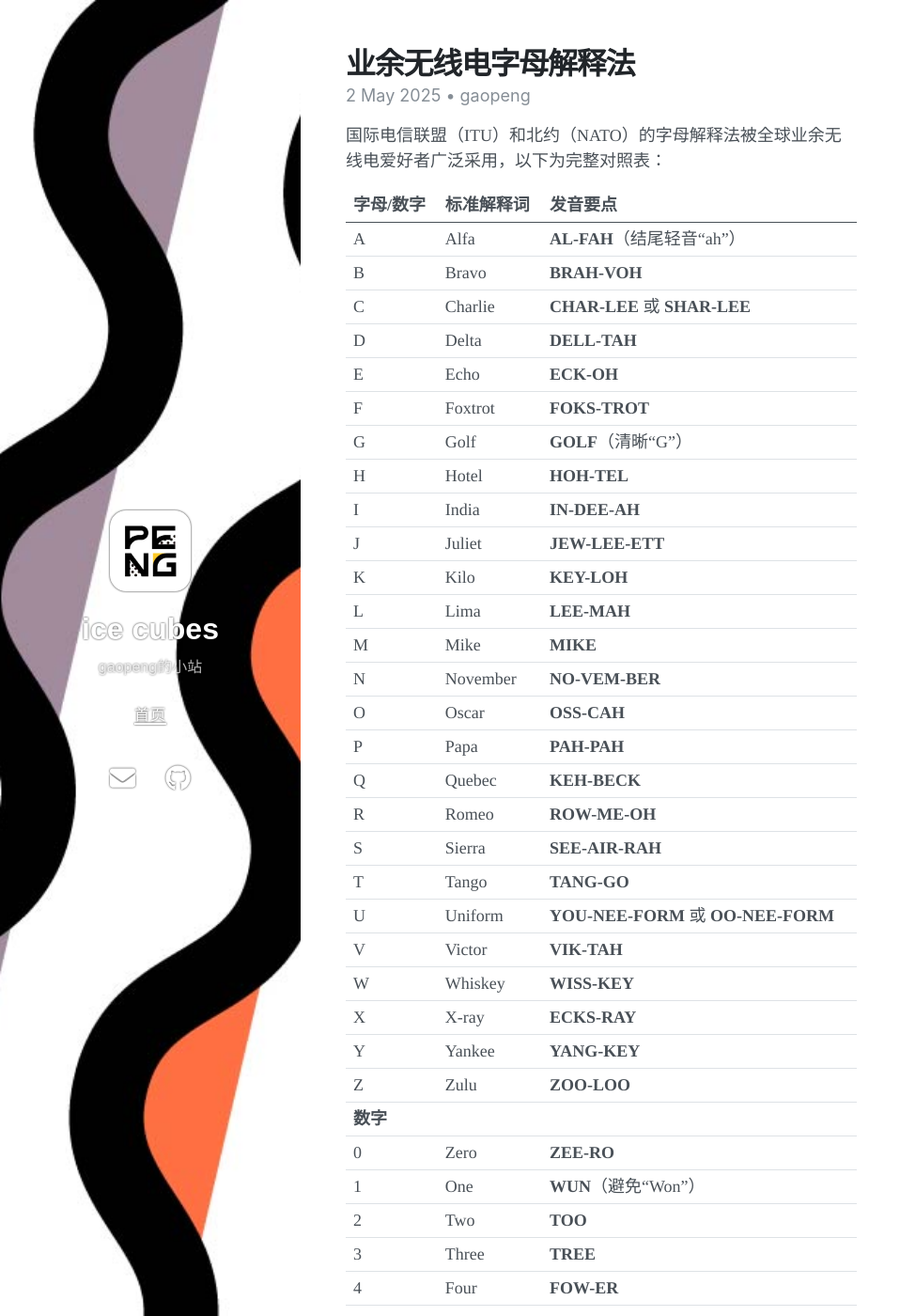
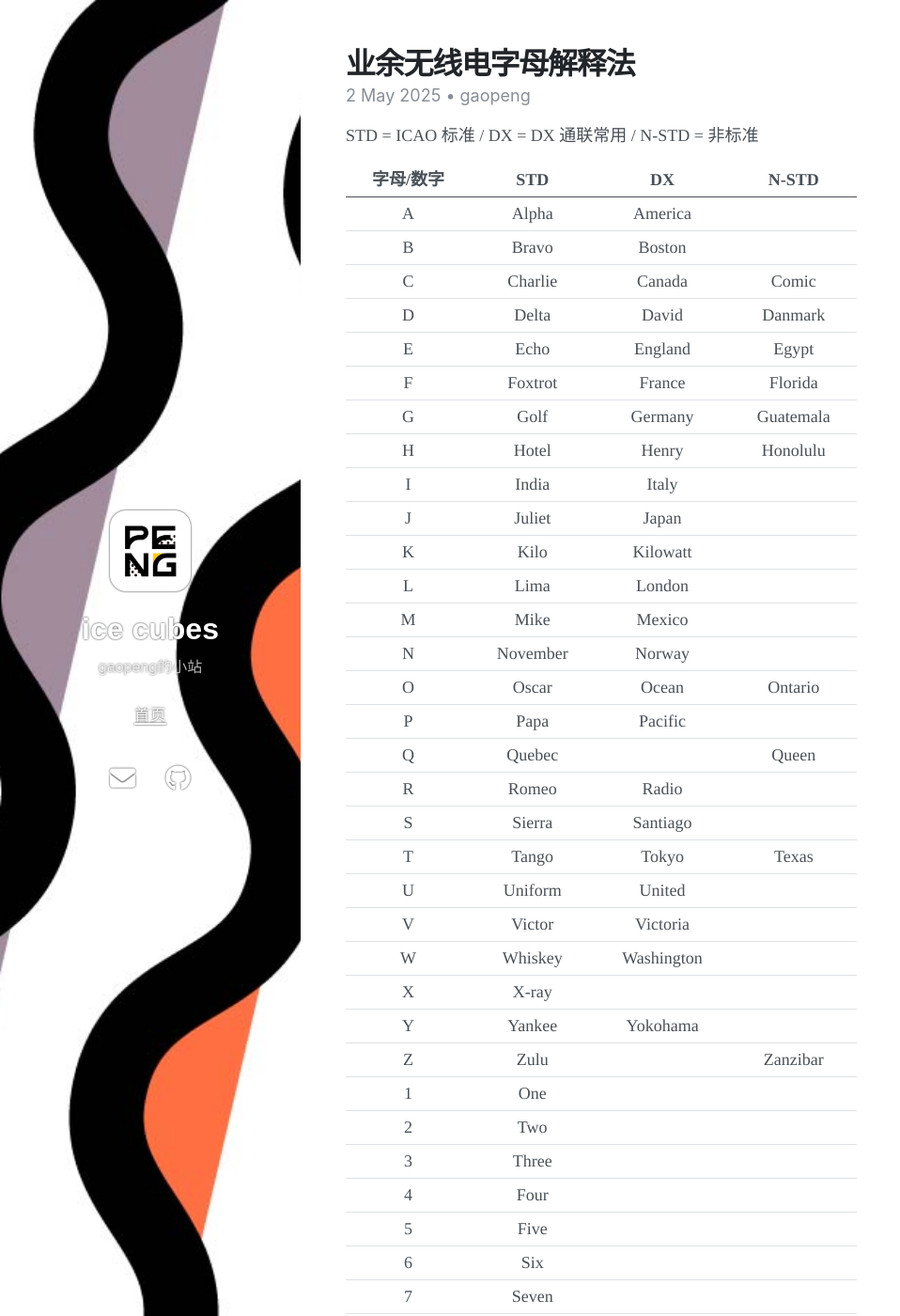
Before and after one commit to gaopengk/gaopengk.github.io, a Jekyll site: the page built from _posts/2025-05-02-业余无线电字母解释法.md, in a window 1280 px wide and 1400 px high. Shown: the whole window at 94% size, without its empty margins (0-958 px from the left). Built offline with Jekyll 4.4.1, drawn with Linux system fonts in a browser that asks for light colours; nearby versions of some CDN libraries; some of the changed text lies outside the part shown.

Commit message:
Update 2025-05-02-业余无线电字母解释法.md

```diff
--- a/_posts/2025-05-02-业余无线电字母解释法.md
+++ b/_posts/2025-05-02-业余无线电字母解释法.md
@@ -6,44 +6,43 @@ date:       2025-05-02 19:39 +0800
 author:     gaopeng
 tags:       [HAM]
 ---
-国际电信联盟（ITU）和北约（NATO）的字母解释法被全球业余无线电爱好者广泛采用，以下为完整对照表：
+STD = ICAO 标准 / DX = DX 通联常用 / N-STD = 非标准
 
-| **字母/数字** | **标准解释词** | **发音要点**                |
-|----------------|------------------|-----------------------------|
-| A              | Alfa             | **AL-FAH**（结尾轻音“ah”）  |
-| B              | Bravo            | **BRAH-VOH**                |
-| C              | Charlie          | **CHAR-LEE** 或 **SHAR-LEE**|
-| D              | Delta            | **DELL-TAH**                |
-| E              | Echo             | **ECK-OH**                  |
-| F              | Foxtrot          | **FOKS-TROT**               |
-| G              | Golf             | **GOLF**（清晰“G”）         |
-| H              | Hotel            | **HOH-TEL**                 |
-| I              | India            | **IN-DEE-AH**               |
-| J              | Juliet           | **JEW-LEE-ETT**             |
-| K              | Kilo             | **KEY-LOH**                 |
-| L              | Lima             | **LEE-MAH**                 |
-| M              | Mike             | **MIKE**                    |
-| N              | November         | **NO-VEM-BER**              |
-| O              | Oscar            | **OSS-CAH**                 |
-| P              | Papa             | **PAH-PAH**                 |
-| Q              | Quebec           | **KEH-BECK**                |
-| R              | Romeo            | **ROW-ME-OH**               |
-| S              | Sierra           | **SEE-AIR-RAH**             |
-| T              | Tango            | **TANG-GO**                 |
-| U              | Uniform          | **YOU-NEE-FORM** 或 **OO-NEE-FORM** |
-| V              | Victor           | **VIK-TAH**                 |
-| W              | Whiskey          | **WISS-KEY**                |
-| X              | X-ray            | **ECKS-RAY**                |
-| Y              | Yankee           | **YANG-KEY**                |
-| Z              | Zulu             | **ZOO-LOO**                 |
-| **数字**       |                  |                             |
-| 0              | Zero             | **ZEE-RO**                  |
-| 1              | One              | **WUN**（避免“Won”）        |
-| 2              | Two              | **TOO**                     |
-| 3              | Three            | **TREE**                    |
-| 4              | Four             | **FOW-ER**                  |
-| 5              | Five             | **FIFE**                    |
-| 6              | Six              | **SIX**                     |
-| 7              | Seven            | **SEV-EN**                  |
-| 8              | Eight            | **AIT**                     |
-| 9              | Nine             | **NIN-ER**（结尾加“er”）    |
+|**字母/数字**|**STD**|**DX**|**N-STD**|
+|:-:|:-:|:-:|:-:|
+|A|Alpha|America||
+|B|Bravo|Boston||
+|C|Charlie|Canada|Comic|
+|D|Delta|David|Danmark|
+|E|Echo|England|Egypt|
+|F|Foxtrot|France|Florida|
+|G|Golf|Germany|Guatemala|
+|H|Hotel|Henry|Honolulu|
+|I|India|Italy||
+|J|Juliet|Japan||
+|K|Kilo|Kilowatt||
+|L|Lima|London||
+|M|Mike|Mexico||
+|N|November|Norway||
+|O|Oscar|Ocean|Ontario|
+|P|Papa|Pacific||
+|Q|Quebec||Queen|
+|R|Romeo|Radio||
+|S|Sierra|Santiago||
+|T|Tango|Tokyo|Texas|
+|U|Uniform|United||
+|V|Victor|Victoria||
+|W|Whiskey|Washington||
+|X|X-ray|||
+|Y|Yankee|Yokohama||
+|Z|Zulu||Zanzibar|
+|1|One|||
+|2|Two|||
+|3|Three|||
+|4|Four|||
+|5|Five|||
+|6|Six|||
+|7|Seven|||
+|8|Eight|||
+|9|Nine|||
+|0|Zero|||
```
